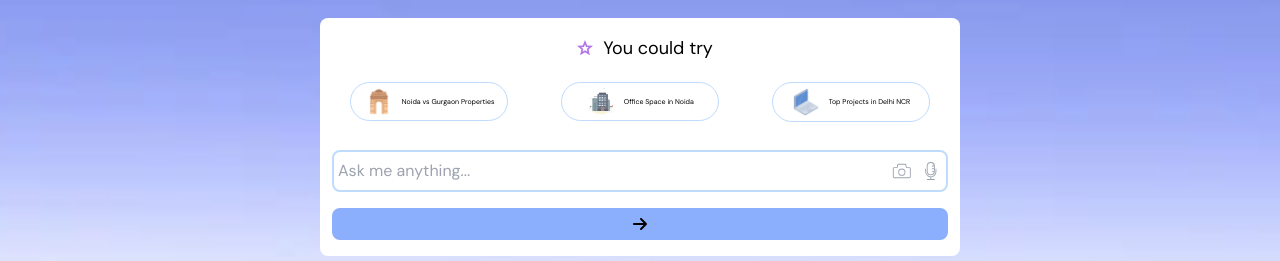
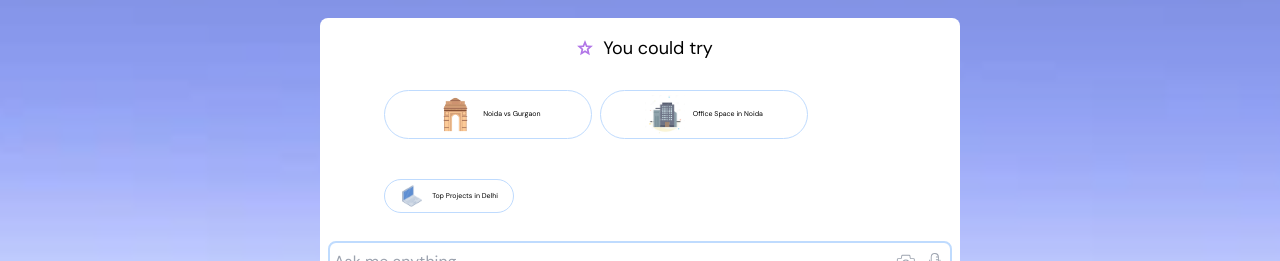
Before and after one commit to NavTew/PEx-Landing-Page, a React (Vite) app: page / in a window 1280 px wide. Shown: the part 691-952 px from the top of the page. Built offline with nearby package versions, Linux system fonts and the light colour scheme.

Commit message:
eight commit

```diff
--- a/src/pages/landingPage/chatbot/Chatbot.jsx
+++ b/src/pages/landingPage/chatbot/Chatbot.jsx
@@ -186,31 +186,44 @@ function Chatbot() {
             <RiStarSLine className="mx-2 text-[#B175E7] text-xl" /> You could
             try
           </div>
-          <div className="flex flex-row justify-around items-center my-4 mx-auto flex-wrap">
+
+
+          <div className="flex flex-col px-1">
+
+          <div className="flex flex-row justify-content:start w-10/12 mx-1 my-4 mx-auto flex-wrap">
             <button
-              className="text-[7px] bg-[#FFFFFF] p-1 rounded-full m-1 w-1/4 border border-blue-200 flex flex-row justify-center items-center"
+              className="text-[7px] bg-[#FFFFFF] p-1 rounded-full m-1 w-2/5 border border-blue-200 flex flex-row justify-center items-center"
 
               onClick={() => handleButtonClick("Noida vs Gurgaon Properties")}
             >
               <img src={gate} className="mr-2 w-1/5" alt="" />
-              Noida vs Gurgaon Properties
+              Noida vs Gurgaon
             </button>
             <button
-              className="text-[7px] bg-[#FFFFFF]  p-1 rounded-full m-1 w-1/4 border border-blue-200 flex flex-row justify-center items-center"
+              className="text-[7px] bg-[#FFFFFF]  p-1 rounded-full m-1 w-2/5 border border-blue-200 flex flex-row justify-center items-center"
               onClick={() => handleButtonClick("Office Space in Noida")}
             >
               <img src={building} className="mr-2 w-1/5" alt="" />
               Office Space in Noida
             </button>
-            <button
+
+          </div>
+
+          <div className="flex flex-row justify-content:start w-10/12 mx-1 my-4 mx-auto flex-wrap">
+          <button
               className="text-[7px] bg-[#FFFFFF]  p-1 rounded-full m-1 w-1/4 border border-blue-200 flex flex-row justify-center items-center"
               onClick={() => handleButtonClick("Top Projects in Delhi NCR")}
               disabled={isLoading}
             >
               <img src={laptop} className="mr-2 w-1/5" alt="" />
-              Top Projects in Delhi NCR
+              Top Projects in Delhi
             </button>
           </div>
+
+          </div>
+
+
+
         </>
       )}
 
@@ -229,7 +242,7 @@ function Chatbot() {
 
 <form
   onSubmit={handleSubmit}
-  className="flex flex-col justify-between px-2 rounded-lg items-center bg-[#FFFFFF] py-2 sm:flex-nowrap flex-wrap border-blue-200"
+  className="flex flex-col justify-between px-1 rounded-lg items-center bg-[#FFFFFF] py-2 sm:flex-nowrap flex-wrap border-blue-200"
 >
   <div className="flex flex-row justify-between items-center sm:w-full w-10/12 border-2 border-blue-200 sm:mx-1 rounded-lg">
     <input
@@ -247,7 +260,8 @@ function Chatbot() {
   <button
     type="submit"
     disabled={isLoading} // Disable button when loading
-    className="flex w-3/4 sm:w-full justify-center items-center bg-[#8CAFFD] text-black text-md px-2 rounded-lg py-2 relative mt-4"
+    className="sm:w-full w-10/12 justify-center items-center bg-[#8CAFFD] text-black text-md px-2 rounded-lg py-2 relative mt-4"
+
   >
 
 
@@ -257,7 +271,8 @@ function Chatbot() {
             </div>
           )}
           <>
-            <FaArrowRight className="mx-2" />
+            {/* <FaArrowRight className="mx-2" /> */}
+            <p>Generate with AI {`->`}</p>
           </>
         </button>
       </form>
```
